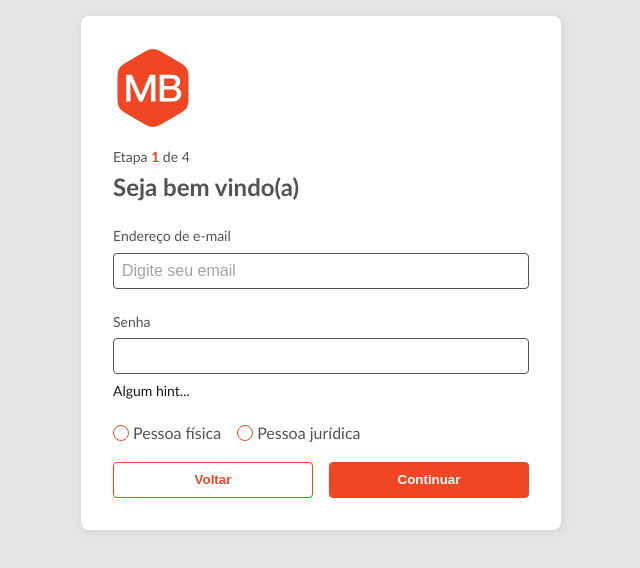
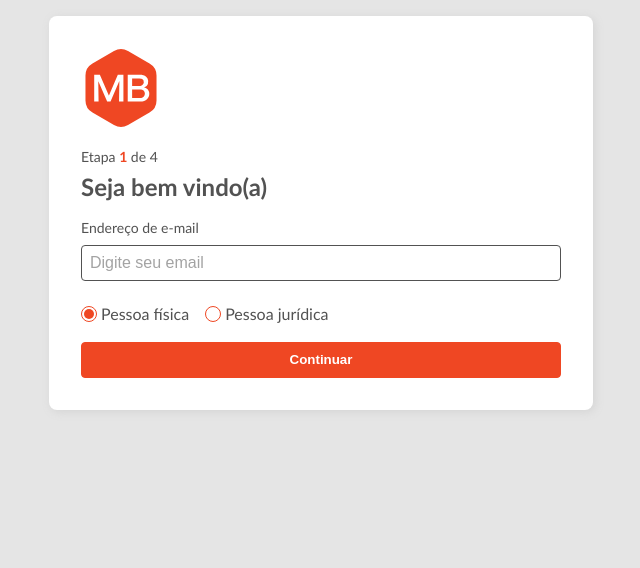
Before and after one commit to thiagocorbalan/desafio-mb-web, a Vue app in the folder app/: page / in a window 1280 px wide. Shown: the top 568 px of the page, without its empty margins (319-959 px from the left). Built offline with nearby package versions, Linux system fonts and the light colour scheme.

Commit message:
restructure: split form in steps components

```diff
--- a/app/src/App.vue
+++ b/app/src/App.vue
@@ -1,113 +1,7 @@
 <script setup>
-import VTextField from "./components/VTextField.vue";
-import VRadio from "./components/VRadio.vue";
-import VButton from "./components/VButton.vue";
-
-function nextStep() {
-	console.log("next step");
-}
-
-function previousStep() {
-	console.log("previous step");
-}
+import RegistrationView from "./views/RegistrationView.vue";
 </script>
 
 <template>
-	<div class="container">
-		<h1>
-			<img
-				src="@/assets/logo.svg"
-				alt="Mercado Bitcoin"
-				title="Mercado Bitcoin"
-				class="logo"
-			/>
-		</h1>
-		<div class="step" aria-live="polite">Etapa <strong>1</strong> de 4</div>
-		<h2 class="title-step">Seja bem vindo(a)</h2>
-
-		<v-text-field
-			label="Endereço de e-mail"
-			type="text"
-			placeholder="Digite seu email"
-		/>
-		<v-text-field label="Senha" type="password">
-			<template #hint>Algum hint...</template>
-		</v-text-field>
-
-		<div class="register-type">
-			<v-radio name="type" value="PF" label="Pessoa física" />
-			<v-radio name="type" value="PJ" label="Pessoa jurídica" />
-		</div>
-
-		<div class="actions">
-			<v-button @click="nextStep">Continuar</v-button>
-			<v-button color="ghost" @click="previousStep">Voltar</v-button>
-		</div>
-	</div>
+	<RegistrationView />
 </template>
-
-<style lang="scss" scoped>
-@import "./assets/scss/global.scss";
-
-.container {
-	background: color(neutral-white);
-	border-radius: 0.5rem;
-	padding: 1rem;
-	width: 100%;
-	box-sizing: border-box;
-	box-shadow: 0.125rem 0.125rem 0.625rem color(neutral-300);
-	margin: 0 auto;
-}
-
-.logo {
-	display: block;
-	width: 5rem;
-	height: 5rem;
-	margin-bottom: 1rem;
-}
-
-.register-type {
-	display: flex;
-	flex-direction: column;
-	margin-bottom: 1rem;
-}
-
-.step {
-	font-size: 0.875rem;
-	font-weight: 300;
-	margin-bottom: 0.25rem;
-
-	strong {
-		color: color(primary);
-		font-weight: 600;
-	}
-}
-
-.title-step {
-	margin-bottom: 1.5rem;
-}
-
-.actions {
-	display: flex;
-	justify-content: space-between;
-	flex-direction: column;
-	gap: 1rem;
-}
-
-@media screen and (min-width: screen(sm)) {
-	.container {
-		padding: 2rem;
-		margin: 1rem auto;
-		min-width: 22.5rem;
-		max-width: 30rem;
-	}
-
-	.register-type {
-		gap: 1rem;
-		flex-direction: row;
-	}
-	.actions {
-		flex-direction: row-reverse;
-	}
-}
-</style>
--- /dev/null
+++ b/app/src/components/registration/FirstStep.vue
@@ -0,0 +1,69 @@
+<script setup>
+import VTextField from "../VTextField.vue";
+import VRadio from "../VRadio.vue";
+import { ref } from "vue";
+
+const dataForm = ref({
+	email: "",
+	type: "PF",
+	name: "",
+	document: "",
+	date: "",
+	phone: "",
+	password: "",
+});
+</script>
+
+<template>
+	<h2>Seja bem vindo(a)</h2>
+
+	<v-text-field
+		label="Endereço de e-mail"
+		type="email"
+		placeholder="Digite seu email"
+		v-model="dataForm.email"
+	/>
+
+	<div class="register-type">
+		<v-radio
+			v-model="dataForm.type"
+			value="PF"
+			name="type"
+			label="Pessoa física"
+			checked
+		/>
+		<v-radio
+			v-model="dataForm.type"
+			value="PJ"
+			name="type"
+			label="Pessoa jurídica"
+		/>
+	</div>
+</template>
+
+<style lang="scss" scoped>
+@import "@/assets/scss/global.scss";
+
+.register-type {
+	display: flex;
+	flex-direction: column;
+	margin-bottom: 1rem;
+}
+
+.actions {
+	display: flex;
+	justify-content: space-between;
+	flex-direction: column;
+	gap: 1rem;
+}
+
+@media screen and (min-width: screen(sm)) {
+	.register-type {
+		gap: 1rem;
+		flex-direction: row;
+	}
+	.actions {
+		flex-direction: row-reverse;
+	}
+}
+</style>
--- /dev/null
+++ b/app/src/components/registration/ReviewStep.vue
@@ -0,0 +1,6 @@
+<script setup></script>
+<template>
+	<h2>Revise suas informações</h2>
+
+	<div></div>
+</template>
--- /dev/null
+++ b/app/src/views/RegistrationView.vue
@@ -0,0 +1,74 @@
+<script setup>
+import { ref } from "vue";
+import VButton from "@/components/VButton.vue";
+import FirstStep from "@/components/registration/FirstStep.vue";
+
+const currentStep = ref(1);
+
+// const steps = [];
+
+function previousStep() {}
+
+function nextStep() {}
+</script>
+
+<template>
+	<div class="container">
+		<h1>
+			<img
+				src="@/assets/logo.svg"
+				alt="Mercado Bitcoin"
+				title="Mercado Bitcoin"
+				class="logo"
+			/>
+		</h1>
+		<div class="step" aria-live="polite">
+			Etapa <strong>{{ currentStep }}</strong> de 4
+		</div>
+
+		<FirstStep />
+		<div class="actions">
+			<v-button @click="nextStep">Continuar</v-button>
+			<v-button v-if="currentStep > 1" color="ghost" @click="previousStep"
+				>Voltar</v-button
+			>
+		</div>
+	</div>
+</template>
+
+<style lang="scss" scoped>
+@import "@/assets/scss/global.scss";
+
+.container {
+	@media screen and (min-width: screen(sm)) {
+		padding: 2rem;
+		margin: 1rem auto;
+		min-width: 22.5rem;
+		max-width: 30rem;
+	}
+
+	background: color(neutral-white);
+	border-radius: 0.5rem;
+	padding: 1rem;
+	margin: 1rem;
+	box-shadow: 0.125rem 0.125rem 0.625rem color(neutral-300);
+}
+
+.logo {
+	display: block;
+	width: 5rem;
+	height: 5rem;
+	margin-bottom: 1rem;
+}
+
+.step {
+	font-size: 0.875rem;
+	font-weight: 300;
+	margin-bottom: 0.25rem;
+
+	strong {
+		color: color(primary);
+		font-weight: 600;
+	}
+}
+</style>
```
Also changed, not shown: app/src/components/registration/PassStep.vue (added, +10 -0 lines), app/src/components/registration/UserDataStep.vue (added, +24 -0 lines).
